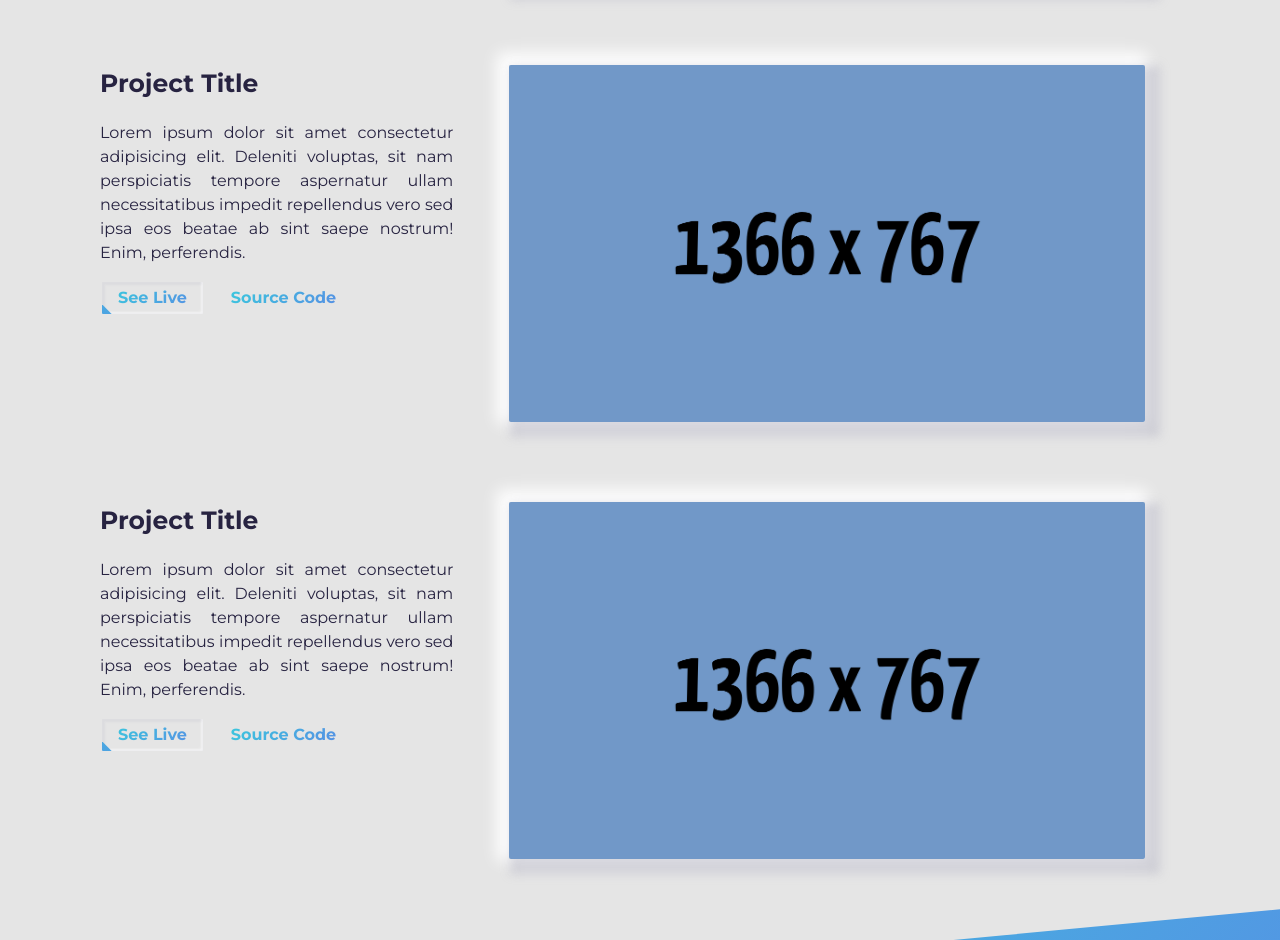
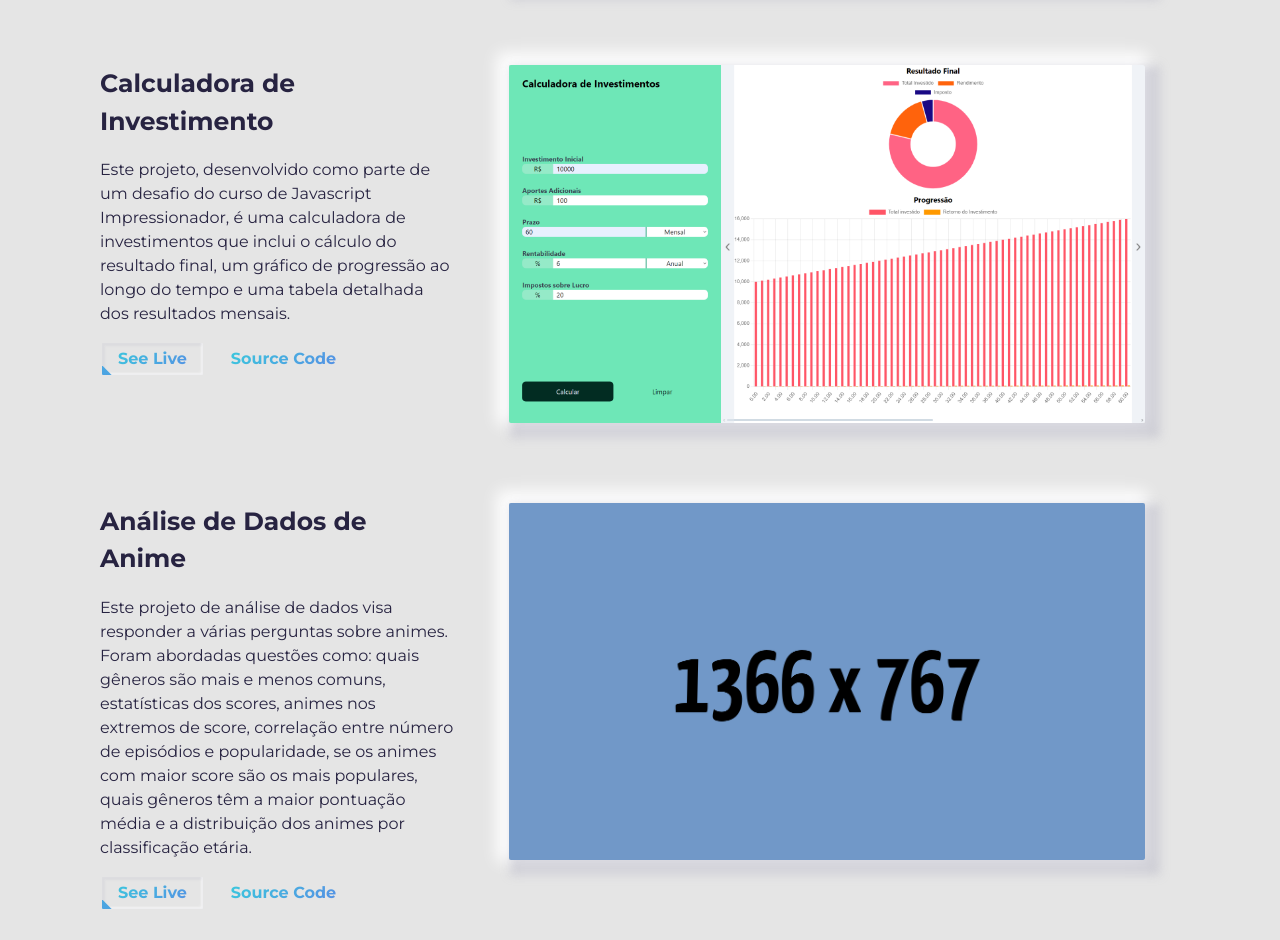
Before and after one commit to lucashensil/portifolio, a plain HTML site: page index.html in a window 1280 px wide. Shown: the part 1860-2800 px from the top of the page. Drawn offline with Linux system fonts and the light colour scheme.

Commit message:
update projects

```diff
--- a/index.html
+++ b/index.html
@@ -210,22 +210,56 @@ Have fun creating your portfolio on this template!!! -->
           <!-- Each .row is a project -->
           <article class="row">
             <div class="project-wrapper__text">
-              <h3 class="project-wrapper__text-title">Project Title</h3>
+              <h3 class="project-wrapper__text-title">Calculadora de Investimento</h3>
               <p class="project-wrapper__text-info">
-                Lorem ipsum dolor sit amet consectetur adipisicing elit.
-                Deleniti voluptas, sit nam perspiciatis tempore aspernatur ullam
-                necessitatibus impedit repellendus vero sed ipsa eos beatae ab
-                sint saepe nostrum! Enim, perferendis.
+                Este projeto, desenvolvido como parte de um desafio do curso de Javascript Impressionador, é uma calculadora de investimentos que inclui o cálculo do resultado final, um gráfico de progressão ao longo do tempo e uma tabela detalhada dos resultados mensais.
               </p>
               <div class="project-wrapper__text-btns">
                 <a
-                  href="#"
+                  href="https://calculadora-investimento.vercel.app"
                   target="_blank"
                   rel="noopener noreferrer"
                   class="cta-btn cta-btn--hero cta-btn--projects"
                   >See Live</a
                 >
-                <a href="#" target="_blank" class="cta-btn text-color-main"
+                <a href="https://github.com/lucashensil/calculadora-investimento" target="_blank" class="cta-btn text-color-main"
+                  >Source Code</a
+                >
+              </div>
+            </div>
+
+            <div class="project-wrapper__image">
+              <a href="#" target="_blank" rel="noopener noreferrer">
+                <div class="thumbnail rounded">
+                  <img
+                    src="./assets/calculadora.png"
+                    class="img-fluid"
+                    alt="Project Image"
+                    width="1366"
+                    height="767"
+                  />
+                </div>
+              </a>
+            </div>
+          </article>
+          <!-- /END Project -->
+
+          <!-- Each .row is a project -->
+          <article class="row">
+            <div class="project-wrapper__text">
+              <h3 class="project-wrapper__text-title">Análise de Dados de Anime</h3>
+              <p class="project-wrapper__text-info">
+                Este projeto de análise de dados visa responder a várias perguntas sobre animes. Foram abordadas questões como: quais gêneros são mais e menos comuns, estatísticas dos scores, animes nos extremos de score, correlação entre número de episódios e popularidade, se os animes com maior score são os mais populares, quais gêneros têm a maior pontuação média e a distribuição dos animes por classificação etária.
+              </p>
+              <div class="project-wrapper__text-btns">
+                <a
+                  href="https://github.com/lucashensil/analise_anime/blob/main/resultados.md"
+                  target="_blank"
+                  rel="noopener noreferrer"
+                  class="cta-btn cta-btn--hero cta-btn--projects"
+                  >See Live</a
+                >
+                <a href="https://github.com/lucashensil/analise_anime" target="_blank" class="cta-btn text-color-main"
                   >Source Code</a
                 >
               </div>
--- a/style/sections/_projects.scss
+++ b/style/sections/_projects.scss
@@ -24,7 +24,7 @@
     }
     &__text {
       width: 100%;
-      text-align: justify;
+      text-align: left;
       @include respond(tab-land) {
         margin-bottom: 4.8rem;
       }
```
Also changed, not shown: assets/calculadora.png (added), css/main.css.
